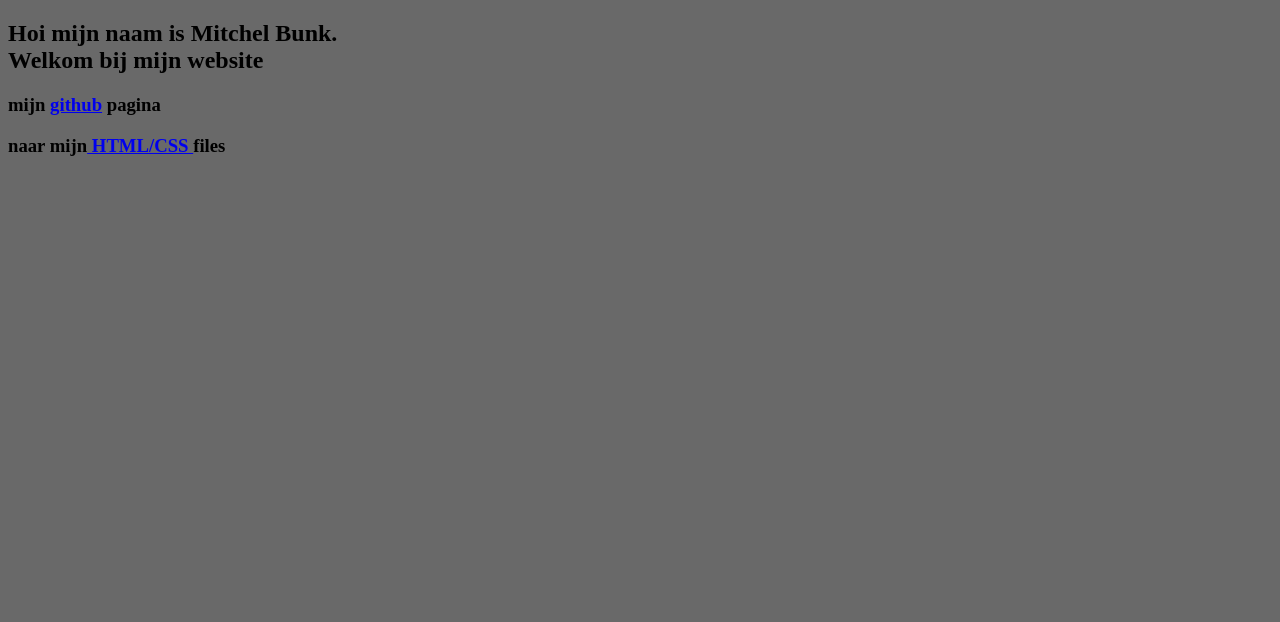
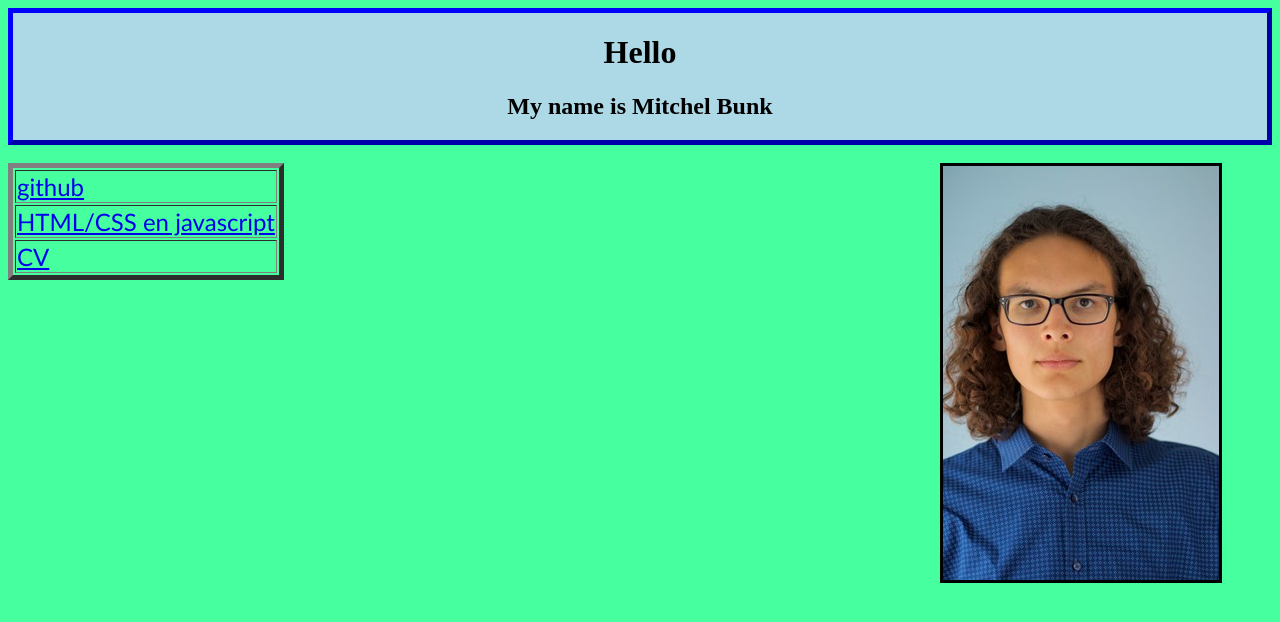
Before and after one commit to mitchelbunk/PHP, a PHP site: page /PHP/Portfolio_Mitchel/portfolio.html in a window 1280 px wide. Shown: the top 622 px of the page. Run offline with PHP 8.4, Linux system fonts and the light colour scheme.

Commit message:
progress PHP

```diff
--- a/H01/opdracht01/opdr1.php
+++ b/H01/opdracht01/opdr1.php
@@ -6,7 +6,8 @@
 </head>
 <body>
     <header> opdr4</header>
-<h3><a href="../H01.php">click here to go back</a> </h3>
+
+        <h3><a href="../H01.php">click here to go back</a> </h3>
 
 <?php
 $a = "ik heb niet gefaald";
@@ -17,6 +18,5 @@ echo $a . ". ik heb alleen " . $c . " manieren gevonden ". $b . ".";
 
 ?>
 
-
 </body>
 </html>
--- a/H01/opdracht02/opdr2.php
+++ b/H01/opdracht02/opdr2.php
@@ -6,7 +6,7 @@
 </head>
 <body>
     <header> opdr4</header>
-<h3><a href="../H01.php">click here to go back</a> </h3>
+        <h3><a href="../H01.php">click here to go back</a> </h3>
 
 <?php
 $a = "die geen fout";
--- a/H01/opdracht03/opdr3.php
+++ b/H01/opdracht03/opdr3.php
@@ -6,7 +6,8 @@
 </head>
 <body>
     <header> opdr4</header>
-<h3><a href="../H01.php">click here to go back</a> </h3>
+
+        <h3><a href="../H01.php">click here to go back</a> </h3>
 
 </body>
 </html>
--- a/Portfolio_Mitchel/CV.html
+++ b/Portfolio_Mitchel/CV.html
@@ -3,7 +3,7 @@
 <head>
     <meta charset="UTF-8">
     <title>Mijn CV</title>
-    <link rel="stylesheet" href="CV.css">
+    <link rel="stylesheet" href="CV.css" w>
 </head>
 <body>
     <h1 class="title">CV</h1>
--- a/Portfolio_Mitchel/HTML-CSS/p5/opdr5.html
+++ b/Portfolio_Mitchel/HTML-CSS/p5/opdr5.html
@@ -19,11 +19,7 @@
     <title>opdr 5
     </title>
 
-    <style>
 
-
-
-    </style>
 
 </head>
 
--- a/Portfolio_Mitchel/portfolio.css
+++ b/Portfolio_Mitchel/portfolio.css
@@ -1,3 +1,25 @@
-body {
-    background-color: dimgray;
+body { background-color: #46ff9e;
+
 }
+
+#myimg1 {
+    border-style: solid;
+    text-align: right;
+    float: right;
+    margin-right: 50px;
+}
+
+tr {
+    font-family: Arial, sans-serif;
+;
+}
+
+.myDiv1 {
+    border: 5px outset blue;
+    background-color: lightblue;
+    text-align: center;
+    }
+td {
+    font-family: Calibri, serif ;
+    font-size: x-large;
+}
--- a/Portfolio_Mitchel/portfolio.html
+++ b/Portfolio_Mitchel/portfolio.html
@@ -8,11 +8,28 @@
 <body>
 
 
+<div class="myDiv1">
+    <h1>Hello</h1>
+    <h2>My name is Mitchel Bunk</h2>
+</div>
+<br>
+<img  id="myimg1" src="Images/pf.jpg" alt="profielfoto">
+<div >
 
-<h2>Hoi mijn naam is Mitchel Bunk.<br> Welkom bij mijn website</h2>
+</div>
 
-<h3>mijn <a href="https://github.com/mitchelbunk/HTML-CSS">github</a> pagina</h3>
 
-<h3>naar mijn<a href="HTML-CSS/index.html"> HTML/CSS </a>files</h3>
+<table border="5">
+    <tr>
+        <td colspan="2"> <a href="https://github.com/mitchelbunk/HTML-CSS">github</a> </td>
+    </tr>
+    <tr>
+        <td> <a href="HTML-CSS/index.html"> HTML/CSS en javascript </a> </td>
+    </tr>
+    <tr>
+        <td> <a href="CV.html">CV</a> </td>
+    </tr>
+</table>
+
 </body>
 </html>
```
Also changed, not shown: Portfolio_Mitchel/Images/pf.JPG (added).
